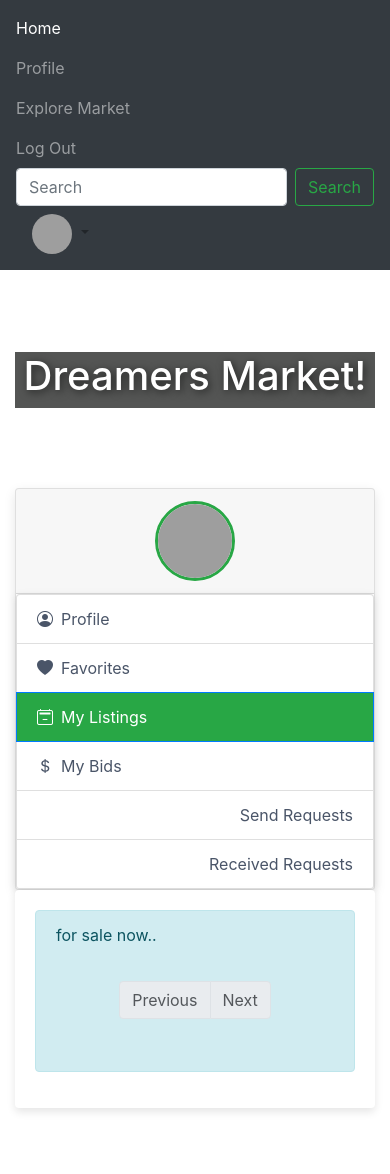
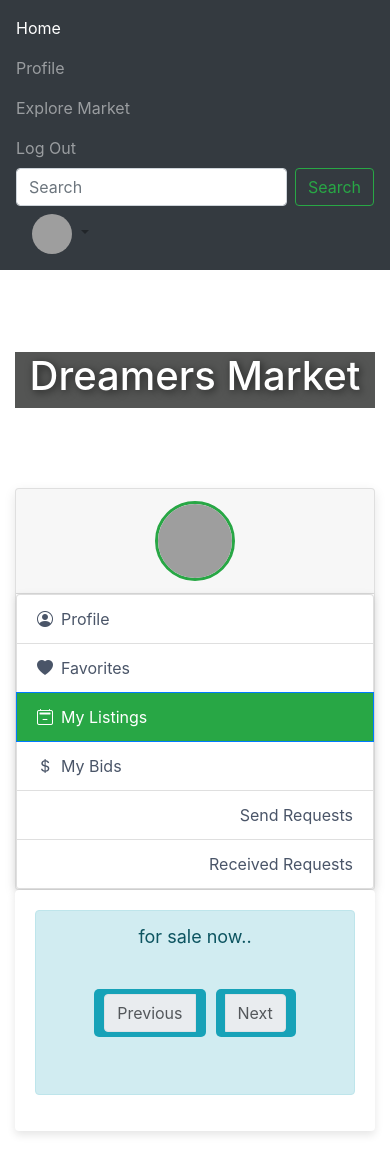
Before and after one commit to thogb/CITS5505-group-project, a Flask app: page /me/items in a window 390 px wide. Run offline with Flask 3, Linux system fonts and the light colour scheme; the visitor is signed in with stand-in values (Sample User, id 1); data that the repository does not hold is empty; some libraries are stand-ins or nearby versions; grey boxes are pictures that could not be loaded.

Commit message:
updated css

```diff
--- a/app/static/css/me-base.css
+++ b/app/static/css/me-base.css
@@ -184,3 +184,89 @@ a:hover {
   padding: 3px 8px;  /* 文字周围增加一些内边距 */
   border-radius: 5px;  /* 轻微的圆角边缘 */
 }
+
+/* my listing */
+
+/* 基本页面样式 */
+body {
+  font-family: 'Arial', sans-serif;
+  background-color: #f4f4f4;
+  margin: 0;
+  padding: 0;
+}
+
+/* 顶部提示条样式 */
+.alert {
+  background-color: #28a745;
+  color: white;
+  padding: 10px;
+  border-radius: 5px;
+  margin-bottom: 20px;
+  text-align: center;
+  font-size: 18px;
+}
+
+/* 商品卡片样式 */
+.item-card {
+  background-color: white;
+  border: 1px solid #ddd;
+  border-radius: 8px;
+  padding: 15px;
+  margin-bottom: 20px;
+}
+
+.item-card:hover {
+  box-shadow: 0 4px 8px rgba(0,0,0,0.1);
+}
+
+/* 商品状态徽章样式 */
+.badge {
+  display: inline-block;
+  padding: 5px 10px;
+  font-size: 14px;
+  font-weight: bold;
+  border-radius: 20px;
+  text-align: center;
+}
+
+.bg-success {
+  background-color: #28a745; /* 统一绿色主题 */
+}
+
+.bg-info {
+  background-color: #17a2b8;
+}
+
+/* 商品行布局 */
+.row {
+  display: flex;
+  flex-wrap: wrap;
+  margin-right: -15px;
+  margin-left: -15px;
+}
+
+/* 分页控件样式 */
+.pagination {
+  display: flex;
+  list-style: none;
+  padding: 0;
+}
+
+.pagination li {
+  padding: 5px 10px;
+  margin: 5px;
+  background-color: #17a2b8;
+  color: white;
+  border-radius: 5px;
+}
+
+.pagination li:hover {
+  background-color: #218838;
+}
+
+/* 响应式设计 */
+@media (max-width: 768px) {
+  .row {
+      flex-direction: column;
+  }
+}
--- a/app/templates/me/items.html
+++ b/app/templates/me/items.html
@@ -18,7 +18,7 @@
         {% for item in items %}
             <div>
                 {{ item_card.render_item_card(item) }}
-                <!-- 添加商品销售状态的显示 -->
+                <!-- sale or sold out -->
                 <div>
                     {% if item.sold %}
                         <span class="badge bg-success">Sold Out</span>
--- a/app/templates/me/me-base.html
+++ b/app/templates/me/me-base.html
@@ -15,7 +15,7 @@
     <div class="top-image">
         <img src="{{ url_for('static', filename='img/top-second.jpg') }}" alt="Top Image" style="width: 100%; height: auto; display: block;">
         <div class="image-overlay">
-            <h1>Dreamers Market!</h1>
+            <h1>Dreamers Market</h1>
         </div>
     </div>
 
```
